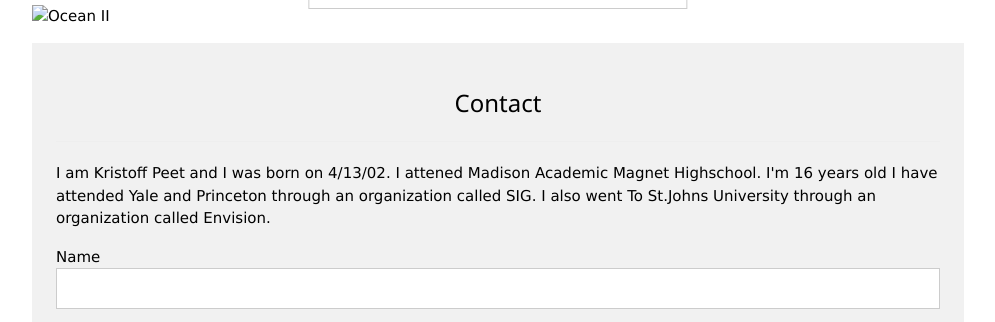
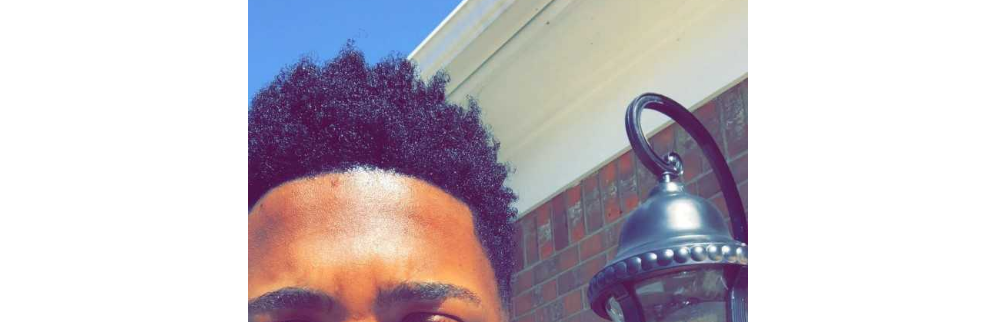
Before and after one commit to KSP100/My-Portfolio, a plain HTML site: page Index.html in a window 1280 px wide. Shown: the part 85-407 px from the top of the page, without its empty margins (142-1137 px from the left). Drawn offline with nearby package versions, Linux system fonts and the light colour scheme; the site is published under a folder, as on GitHub Pages, so addresses that start at the root find nothing.

Commit message:
Update Index.html

```diff
--- a/Index.html
+++ b/Index.html
@@ -9,7 +9,7 @@
 
   <!-- Header -->
   <header class="w3-display-container w3-content w3-center" style="max-width:1500px">
-    <img class="w3-image" src="/img/ME.jpg" alt="Me" width="500" height="500">
+    <img class="w3-image" src="./img/ME.jpg" alt="Me" width="500" height="500">
     <div class="w3-display-middle w3-padding-large w3-border w3-wide w3-text-light-grey w3-center">
       <h1 class="w3-hide-medium w3-hide-small w3-xxxlarge">Kristoff Peet</h1>
       <h5 class="w3-hide-large" style="white-space:nowrap">Kristoff Peet</h5>
@@ -38,7 +38,7 @@
     <!-- Images (Portfolio) -->
     <!-- <img src="/img/Dub.jpg" alt="Ocean" class="w3-image" width="1000" height="500"> -->
     <div a href="https://madison-coding-club-g00gol.c9users.io/html/blog.html"> Madison Coding Club.</div>
-    <img src="/img/ivy.jpg" alt="Ocean II" class="w3-image w3-margin-top" width="1000" height="500">
+    <img src="./img/ivy.jpg" alt="Ocean II" class="w3-image w3-margin-top" width="1000" height="500">
 
     <!-- <img src="/w3images/falls2.jpg" alt="Falls" class="w3-image w3-margin-top" width="1000" height="500">
   <img src="/w3images/mountainskies.jpg" alt="Skies" class="w3-image w3-margin-top" width="1000" height="500">
```
